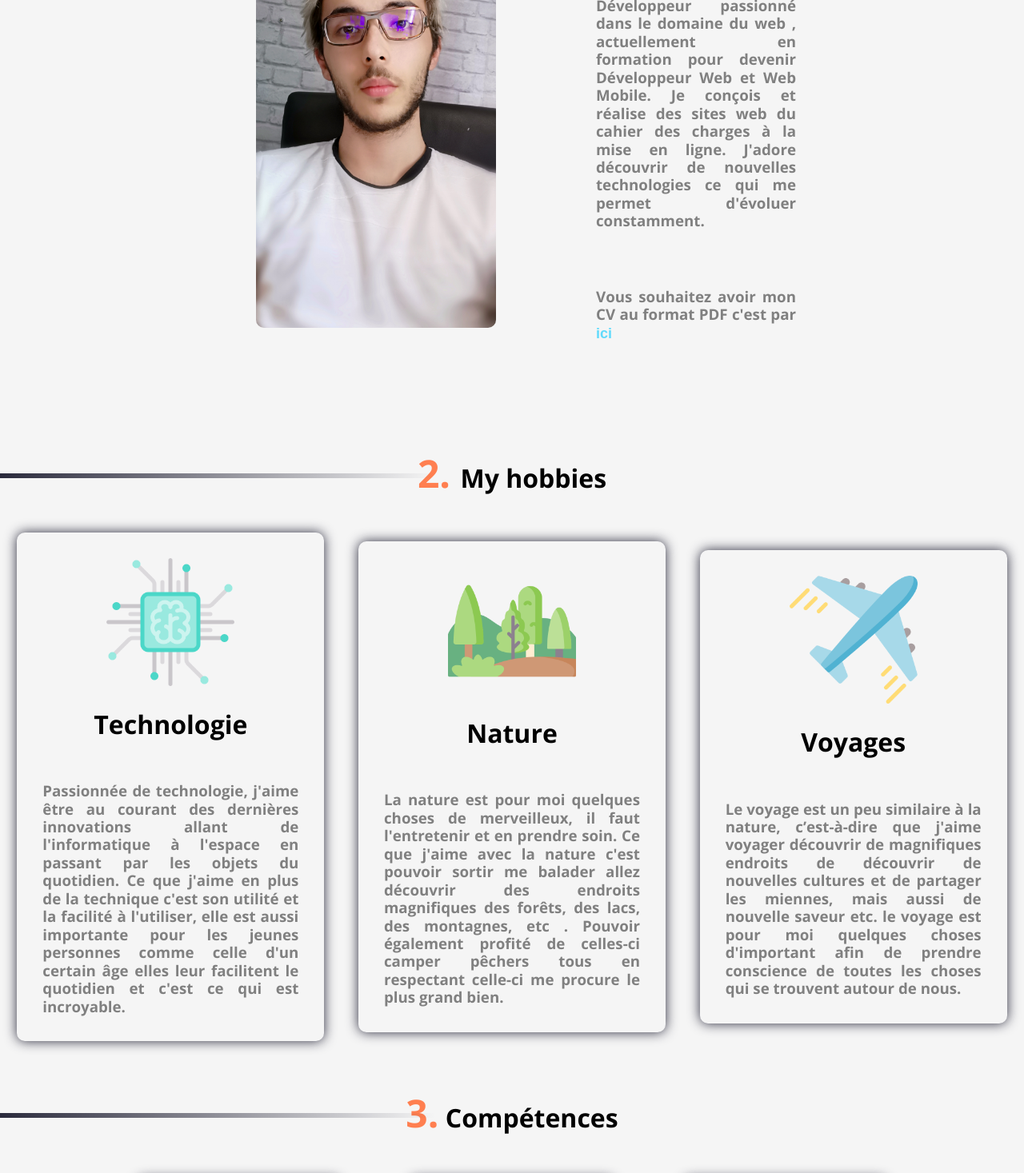
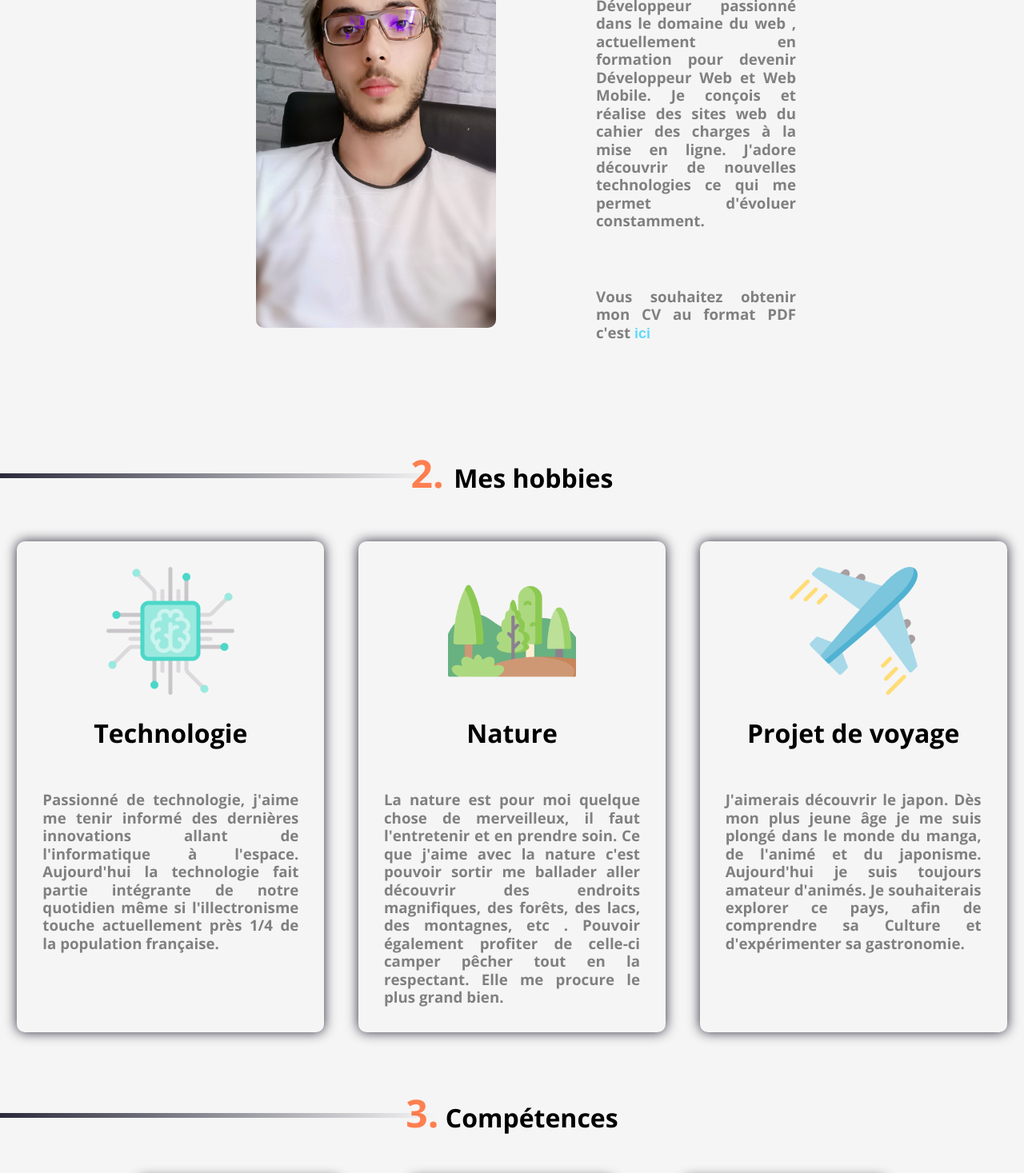
Before and after one commit to JusGaga/Portfolio-Gaetan, a React (Create React App) app: page /AboutMe in a window 1280 px wide. Shown: the part 1064-2531 px from the top of the page at 80% size. Built offline with nearby package versions, Linux system fonts and the light colour scheme; no server answers.

Commit message:
finish all

```diff
--- a/src/components/Card.jsx
+++ b/src/components/Card.jsx
@@ -39,11 +39,11 @@ const Card = ({
                     <div>
                         <h5 className='card-title'>{name.replace(/\b(Project|-)|[#_-]/g, ' ')}</h5>
                     </div>
-                    <h6 className='card-subtitle'>Created at : {((date.getDate() < 10
+                    <h6 className='card-subtitle'> Créé le : {((date.getDate() < 10
                         ? '0' + date.getDate()
                         : date.getDate()) + '/' + ((date.getMonth() + 1) < 10
                         ? '0' + (date.getMonth() + 1)
-                        : date.getMonth() + 1) + '/' + date.getFullYear()) + ' '} Updated at
+                        : date.getMonth() + 1) + '/' + date.getFullYear()) + ' '} Dernière mise à jour
                         : {(updates.getDate() < 10
                             ? '0' + updates.getDate()
                             : updates.getDate()) + '/' + ((updates.getMonth() + 1) < 10
--- a/src/pages/pages/AboutMePages/AboutMePages.jsx
+++ b/src/pages/pages/AboutMePages/AboutMePages.jsx
@@ -42,47 +42,45 @@ const AboutMePages = () => {
             <img src={profil} alt='profil' className={'imgProfil'}/>
           </div>
           <div className={'rightAboutMe'}>
-            <h1>Juston Gaetan</h1>
+            <h1>Juston Gaëtan</h1>
             <h3> Développeur passionné dans le domaine du web , actuellement en formation pour
                  devenir Développeur Web et Web Mobile. Je conçois et réalise des sites web du
                  cahier des charges à la mise en ligne. J'adore découvrir de nouvelles technologies
                  ce qui me permet d'évoluer constamment.</h3><br/>
-            <h3>Vous souhaitez avoir mon CV au format PDF c'est
-                par <a href={pdf} download={'Cv_Gaetan_Juston.pdf'} className='link link--metis'>ici</a>
+            <h3>Vous souhaitez obtenir mon CV au format PDF c'est <a href={pdf} download={'Cv_Gaetan_Juston.pdf'} className='link link--metis'>ici</a>
             </h3>
           </div>
         </div>
       </div>
       <div className={'SecondContentAboutMePages'}>
         <div className={'Separator2'}></div>
-        <h1><span className={'Number'}>2. </span>My hobbies</h1>
+        <h1><span className={'Number'}>2. </span>Mes hobbies</h1>
         <div className={'centerSecondContentAboutMePages'}>
           <div className={'ContentHobbies'}>
             <img src={tecnology} alt='logo technology' className={'imgHobbies '}/>
             <h1>Technologie</h1>
-            <h3> Passionnée de technologie, j'aime être au courant des dernières innovations allant
-                 de l'informatique à l'espace en passant par les objets du quotidien. Ce que j'aime
-                 en plus de la technique c'est son utilité et la facilité à l'utiliser, elle est
-                 aussi importante pour les jeunes personnes comme celle d'un certain âge elles leur
-                 facilitent le quotidien et c'est ce qui est incroyable.</h3>
+            <h3> Passionné de technologie, j'aime me tenir informé des dernières innovations allant
+                 de l'informatique à l'espace. Aujourd'hui la technologie fait partie
+              intégrante de notre quotidien même si l'illectronisme touche actuellement près 1/4 de la population française.
+            </h3>
           </div>
           <div className={'ContentHobbies'}>
             <img src={forest} alt='logo forest' className={'imgHobbies '}/>
             <h1>Nature</h1>
-            <h3>La nature est pour moi quelques choses de merveilleux, il faut l'entretenir et en
-                prendre soin. Ce que j'aime avec la nature c'est pouvoir sortir me balader allez
-                découvrir des endroits magnifiques des forêts, des lacs, des montagnes, etc .
-                Pouvoir également profité de celles-ci camper pêchers tous en respectant celle-ci me
+            <h3>La nature est pour moi quelque chose de merveilleux, il faut l'entretenir et en
+                prendre soin. Ce que j'aime avec la nature c'est pouvoir sortir me ballader aller
+                découvrir des endroits magnifiques, des forêts, des lacs, des montagnes, etc .
+                Pouvoir également profiter de celle-ci camper pêcher tout en la respectant. Elle me
                 procure le plus grand bien.</h3>
           </div>
           <div className={'ContentHobbies'}>
             <img src={travel} alt='logo travel' className={'imgHobbies '}/>
-            <h1>Voyages</h1>
-            <h3> Le voyage est un peu similaire à la nature, c’est-à-dire que j'aime voyager
-                 découvrir de magnifiques endroits de découvrir de nouvelles cultures et de partager
-                 les miennes, mais aussi de nouvelle saveur etc. le voyage est pour moi quelques
-                 choses d'important afin de prendre conscience de toutes les choses qui se trouvent
-                 autour de nous.</h3>
+            <h1>Projet de voyage</h1>
+            <h3> J'aimerais découvrir le japon. Dès mon plus jeune âge je me suis plongé dans le monde du manga,
+              de l'animé et du japonisme. Aujourd'hui je suis toujours amateur d'animés. Je souhaiterais explorer ce pays,
+              afin de comprendre sa Culture et d'expérimenter sa gastronomie.
+
+              </h3>
           </div>
         </div>
       </div>
--- a/src/pages/pages/ProjectPages/ProjectPages.jsx
+++ b/src/pages/pages/ProjectPages/ProjectPages.jsx
@@ -27,7 +27,7 @@ const MyComponent = () => {
     <NavBar/> <Projects activate={1}/>
     <div className={'ContentProjects'}>
       <div className={'Separator'}/>
-      <h1>Project list</h1>
+      <h1>Liste des Projets</h1>
       <div className={'centerContentProjects here'}>
 
         {info.filter(data => data.name.includes('Project')).map(infos =>
--- a/src/pages/pages/StarterPages/Contact.jsx
+++ b/src/pages/pages/StarterPages/Contact.jsx
@@ -18,7 +18,7 @@ const Contact = () => {
           <div className='Present3'>
             <h1>Contactez-moi</h1>
             <img className='underTitle' src={UnderTitle} alt={'underTitle'}/>
-            <h2><a href='#FormContact'>Mail : gaetan3107@gmail.com</a><br/><br/><br/>Télephone : 07
+            <h2><a href='#FormContact'>Mail : gaetan3107@gmail.com</a><br/><br/><br/>Téléphone : 07
                                                                                      77 95 15 80
             </h2>
             <div><a href='#ContainerFooter'>Formulaire de contact</a></div>
--- a/src/pages/pages/StarterPages/Footer.jsx
+++ b/src/pages/pages/StarterPages/Footer.jsx
@@ -64,11 +64,11 @@ const Footer = () => {
             }}>Formulaire de contact</h1>
             <form id={'FormContact'} onSubmit={sendEmail}>
               <label htmlFor='Name'>Votre Nom:</label>
-              <input type='text' name={'Name'} id={'Name'} placeholder={'Name...'}/>
+              <input type='text' name={'Name'} id={'Name'} placeholder={'Nom...'}/>
               <label htmlFor='Email'>Votre Email :</label>
               <input type='email' name={'Email'} id={'Email'} placeholder={'Email@email.com...'}/>
               <label htmlFor='Messsage'>Votre Message:</label>
-              <textarea name={'Message'} id={'Message'} cols={90} rows={15} placeholder={'Your message...'}/>
+              <textarea name={'Message'} id={'Message'} cols={90} rows={15} placeholder={'Votre message...'}/>
               <div className={'btnFooter'}>
                 <input type={'submit'} value={'Envoyer'}/>
               </div>
--- a/src/pages/pages/StarterPages/Home.jsx
+++ b/src/pages/pages/StarterPages/Home.jsx
@@ -16,7 +16,7 @@ const Home = () => {
         <Scroll page={1}/>
         <div className={'centerPage'}>
           <div className={'circle '}>
-            <h3 className={'center one'}>Juston Gaetan</h3>
+            <h3 className={'center one'}>Juston Gaëtan</h3>
             <p className={'center two'}>Développeur Web</p>
           </div>
           <div className={'planet '}>
@@ -28,7 +28,7 @@ const Home = () => {
         <div className={'scrollDown'}>
           Défiler vers le bas
         </div>
-        <div className='line '></div>
+        <div className='line '/>
       </div>
     </>
   );
--- a/src/pages/pages/StarterPages/Projects.jsx
+++ b/src/pages/pages/StarterPages/Projects.jsx
@@ -23,8 +23,8 @@ const Projects = (props) => {
                     <div className='Present'>
                         <h1>Projets</h1>
                         <img className='underTitle' src={UnderTitle} alt={'underTitle'}/>
-                        <h2>Explorer mes différents projets,<br/> Je vous expliquerai comment je les est
-                            réalisé.</h2>
+                        <h2>Explorez mes différents projets,<br/> Je vous expliquerai comment je les ai
+                            réalisés</h2>
                         <div style={{display: props.activate === 1 ? 'none' : 'block'}}>
                             <Link to='/Projects' onClick={window.scrollTo(0, 0)}>Explorez plus</Link></div>
                     </div>
--- a/src/styles/pages/AboutMePages/AboutMePages.css
+++ b/src/styles/pages/AboutMePages/AboutMePages.css
@@ -180,6 +180,7 @@
     padding: 2em;
     box-shadow: 0 0 15px var(--bg-color);
     border-radius: 10px;
+    height: 550px;
 
 }
 
```
